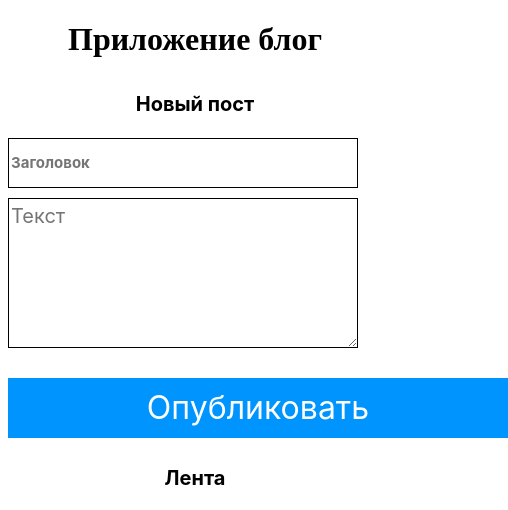
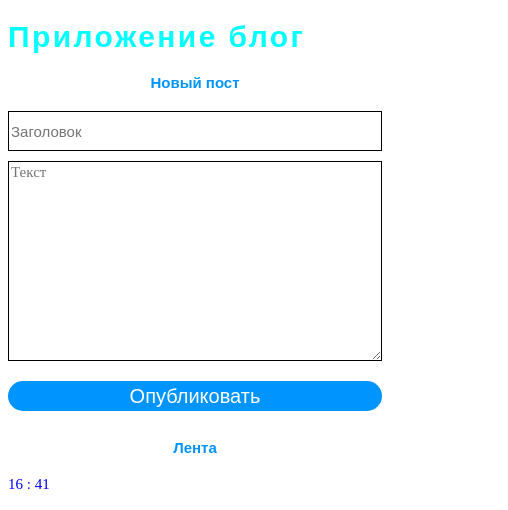
Before and after one commit to pavelfajzyllin/blog-app, a plain HTML site: page index.html in a window 390 px wide. Both pictures are taken after a click on the button "Опубликовать". Shown: the top 510 px of the page, 508 px wide, since content can reach past the window. Drawn offline with Linux system fonts and the light colour scheme.

Commit message:
Update index.css

```diff
--- a/index.css
+++ b/index.css
@@ -1,155 +1,179 @@
-.container{
-    margin: 0 auto;
+body{
+        font-family: "Lobster", sans-serif;
+        font-weight: 400;
+        font-style: normal;
+      }
+
+.header{
+    display: flex;
+    width: 100%;
+    justify-content: center;
+    margin-bottom: 50px;
+}
+.logo{
+    width: 50px;
+    height: 50px;
+}
+.section_posts{
+    margin-bottom: 70px;
 }
 h1{
-    text-align: center;
-
+    font-size: 50px;
+    color: aqua;
+    letter-spacing: 0.08em;
 }
 h2{
+    margin-bottom: 20px;
+    font-size: 30px;
     text-align: center;
-    color: rgb(0, 0, 0);
-    font-family: Inter;
-    font-size: 40px;
-    font-weight: 700;
-    line-height: 48px;
-    letter-spacing: 0%;
-    margin-bottom: 50px;
+    color: rgb(0, 148, 255);
 }
-.post{
-    width: 500px;
-    height: 150px;
+.row{
+    display: flex;
+    gap: 50px;
+    justify-content: center;
+}
+.col{
+    display: block;
 }
 .post-title-input{
+    font-family: "Lobster", sans-serif;
+    font-weight: 400;
+    font-style: normal;
+    font-size: 20px;
     display: block;
     width: 500px;
-    margin-bottom: 30px;
     height: 60px;
     box-sizing: border-box;
     border: 1px solid rgb(0, 0, 0);
     background: rgba(255, 255, 255, 0.2);
-
-    color: rgb(0, 0, 0);
-    font-family: Inter;
-    font-size: 32px;
-    font-weight: 700;
-    line-height: 39px;
-    letter-spacing: 0%;
-    text-align: left;
+    margin-bottom: 10px;
 }
 .post__title{
-    color: rgb(0, 0, 0);
-    font-family: Inter;
-    font-size: 32px;
-    font-weight: 700px;
-    line-height: 39px;
-    letter-spacing: 0%;
     text-align: center;
+    font-size: 20px;
+    margin-bottom: 5px;
 }
 
-.post-text-input {
-    resize: vertical;
+.post-text-input{
+    font-family: 'Times New Roman', Times, serif;
+    font-weight: 400;
+    font-style: normal;
+    font-size: 12px;
+    text-align: left;
     display: block;
     width: 500px;
     height: 250px;
-    margin-bottom: 30px;
-    height: 60px;
     box-sizing: border-box;
     border: 1px solid rgb(0, 0, 0);
     background: rgba(255, 255, 255, 0.2);
-
-    color: rgb(0, 0, 0);
-    font-family: Inter;
-    font-size: 25px;
-    font-weight: 400;
-    line-height: 30px;
-    letter-spacing: 0%;
-    text-align: left;
+    margin-bottom: 30px;
 }
 .post__text{
-    color: rgb(0, 0, 0);
-    font-family: Inter;
-    font-size: 25px;
+    font-family: 'Times New Roman', Times, serif;
+    font-size: 12px;
+    margin-bottom: 20px;
+}
+.new-post-btn{
+    font-family: "Lobster", sans-serif;
     font-weight: 400;
-    line-height: 30px;
-    letter-spacing: 0%;
-    text-align: left;
-}
-
-.post{
-    width: 500px;
-}
-.posts{
-    width: 100%;
-}
-.post__date{
-    width: 100%;
-    color: rgb(0, 148, 255);
-    font-family: Inter;
-    font-size: 25px;
-    font-weight: 400;
-    line-height: 30px;
-    letter-spacing: 0%;
-    text-align: center;
-}
-
-.new-post-btn{
-    box-sizing: border-box;
+    font-style: normal;
+    font-size: 30px;
+    border: none;
+    border-radius: 20px;
+    cursor: pointer;
+    text-decoration: none;
     background: rgb(0, 148, 255);
-    border: none;
+    color: white;
     width: 500px;
     height: 60px;
-
-    color: rgb(255, 255, 255);
-    font-family: Inter;
-    font-size: 32px;
-    font-weight: 400;
-    line-height: 39px;
-    letter-spacing: 0%;
+    margin-bottom: 10px;
+}
+.new-post-btn:hover{
+    background-color: white;
+    border: 3px solid rgb(0, 148, 255);
+    color: rgb(0, 148, 255);
+}
+.footer{
+    box-sizing: border-box;
+    width: 100%;
+    height: 70px;
+    background-color: black;
+    color: aliceblue;
     text-align: center;
-}
-
-.row{
-    display: flex;
-    gap: 30px;
-    justify-content: center;
+    font-size: 10px;
+    font-family: 'Times New Roman', Times, serif;
+    padding-top: 10px;
+    letter-spacing: 0.05em;
 }
 
 .validationMessage{
-    margin-top: 20px;
     color: red;
+    font-family: Arial, Helvetica, sans-serif;
+    font-size: 15px;
 }
 .validationMessage_hidden{
     display: none;
 }
+.post__date{
+    font-family: 'Times New Roman', Times, serif;
+    color: blue;
+    font-size: 15px;
+    margin-bottom: 5px;
+}
+@media (max-width: 1190px){
 
-@media (max-width: 767px){
+    h1{
+        font-size: 30px;
+    }
+    h2{
+        font-size: 25px;
+    }
+    .post-title-input{
+        font-size: 15px;
+        height: 40px;
+        width: 350px;
+    }
+    .post-text-input{
+        font-size: 15px;
+        height: 200px;
+        width: 350px;
+        margin-bottom: 20px;
+    }
+    .new-post-btn{
+        width: 350px;
+        height: 30px;
+        font-size: 20px;
+    }
+}
+@media (max-width: 767px) {
+    .section_posts{
+        padding-left: 5px;
+        padding-right: 5px;
+    }
     .row{
         display: block;
-        margin: 0 auto;
     }
-    .post{
-        margin: 0 auto;
+    .header{
+        margin-bottom: 5px;
+        height: 50px;
     }
-    .col{
-        margin: 0 auto;
+    h2{
+        font-size: 15px;
     }
-    h2,
-    .post__title{
-        font-size: 20px;
-        margin-bottom: 10px;
+    .post-title-input{
+        width: 100%;
     }
-    .post-title-input,
-    .post__date{
-        width: 350px;
-        height: 50px;
-        font-size: 15px;
-        margin-bottom: 10px;
-    }
-    .post-text-input,
-    .post__text{
-        width: 350px;
-        height: 150px;
-        font-size: 20px;
+    .post-text-input{
+        width: 100%;
 
     }
+    .new-post-btn{
+        width: 100%;
+        margin-bottom: 15px;
+    }
+    .footer{
+        padding-top: 2px;
+        height: 30px;
+    }
 }
```
